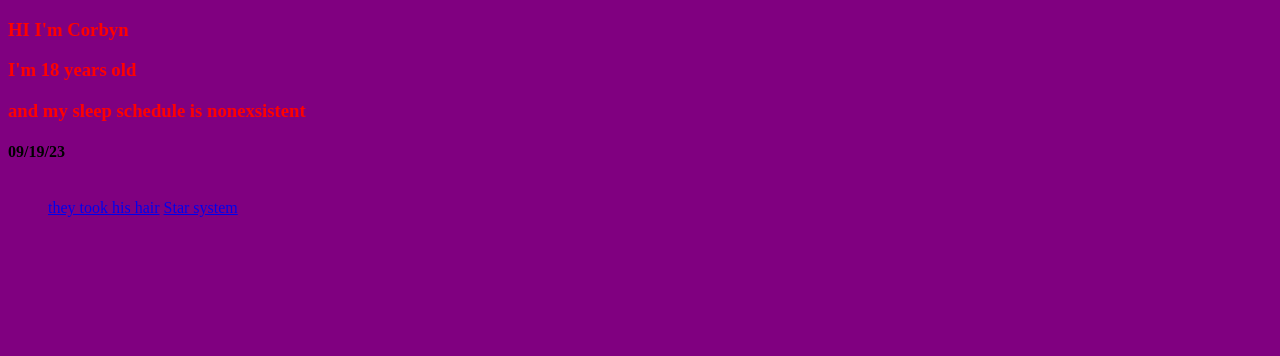
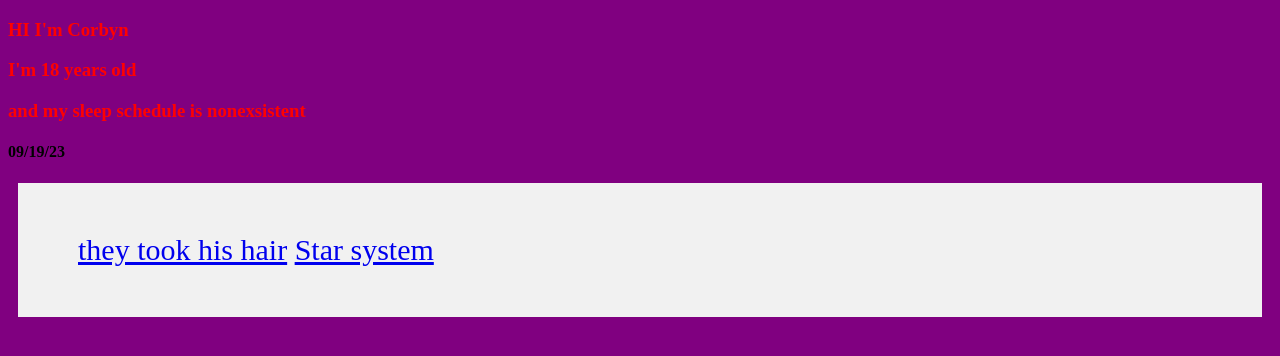
Before and after one commit to Blueracey/Blueracey.github.io, a plain HTML site: page index.html in a window 1280 px wide. Drawn offline with Linux system fonts and the light colour scheme.

Commit message:
Update StyleIndex.css

```diff
--- a/StyleIndex.css
+++ b/StyleIndex.css
@@ -7,5 +7,9 @@ html{
   background-color: Purple;
 }
 
-Nav{display:flex; Flex-wrap: wrap;}
+Nav{display:flex; Flex-wrap: wrap;
+     background-color: #f1f1f1;
+  margin: 10px;
+  padding: 20px;
+  font-size: 30px;}
 Ul{Flex: 15rem;}
```
